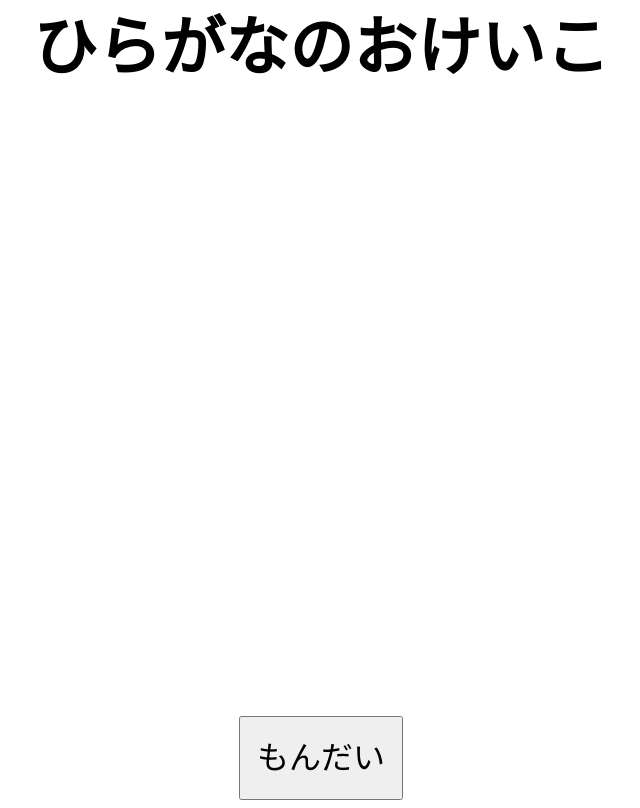
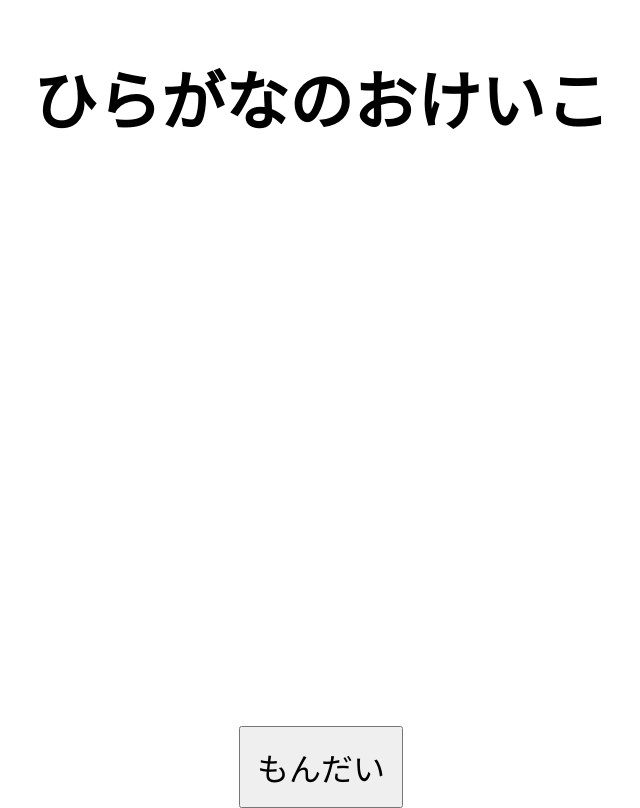
Before and after one commit to rch850/hiragana-okeiko, a React (Create React App) app: page / in a window 1280 px wide. Shown: the whole page, without its empty margins (319-959 px from the left). Built offline with nearby package versions, Linux system fonts and the light colour scheme; a web font is replaced by a local one.

Commit message:
♻️  Change CSS Reset

```diff
--- a/src/styles.css
+++ b/src/styles.css
@@ -1,9 +1,14 @@
-/*
-  Josh's Custom CSS Reset
-  https://www.joshwcomeau.com/css/custom-css-reset/
-  via https://coliss.com/articles/build-websites/operation/css/css-reset-for-modern-browser.html
-*/
-*,*::before,*::after{box-sizing:border-box}*{margin:0}html,body{height:100%}body{line-height:1.5;-webkit-font-smoothing:antialiased}img,picture,video,canvas,svg{display:block;max-width:100%}input,button,textarea,select{font:inherit}p,h1,h2,h3,h4,h5,h6{overflow-wrap:break-word}#root,#__next{isolation:isolate}
+/*** The new CSS reset - version 1.7.2 (last updated 23.6.2022) ***/
+/** via https://coliss.com/articles/build-websites/operation/css/css-reset-for-modern-browser.html */
+
+*:where(:not(html,iframe,canvas,img,svg,video):not(svg*,symbol*)){all:unset;display:revert}*,*::before,*::after{box-sizing:border-box}
+a,button{cursor:revert}
+ol,ul,menu{list-style:none}
+img{max-width:100%}
+table{border-collapse:collapse}
+input,textarea{-webkit-user-select:auto}
+textarea{white-space:revert}
+meter{-webkit-appearance:revert;appearance:revert}::placeholder{color:unset}:where([hidden]){display:none}:where([contenteditable]:not([contenteditable="false"])){-moz-user-modify:read-write;-webkit-user-modify:read-write;overflow-wrap:break-word;-webkit-line-break:after-white-space;-webkit-user-select:auto}:where([draggable="true"]){-webkit-user-drag:element}
 
 html, body, #root, #root > div {
   height: 100%;
```
